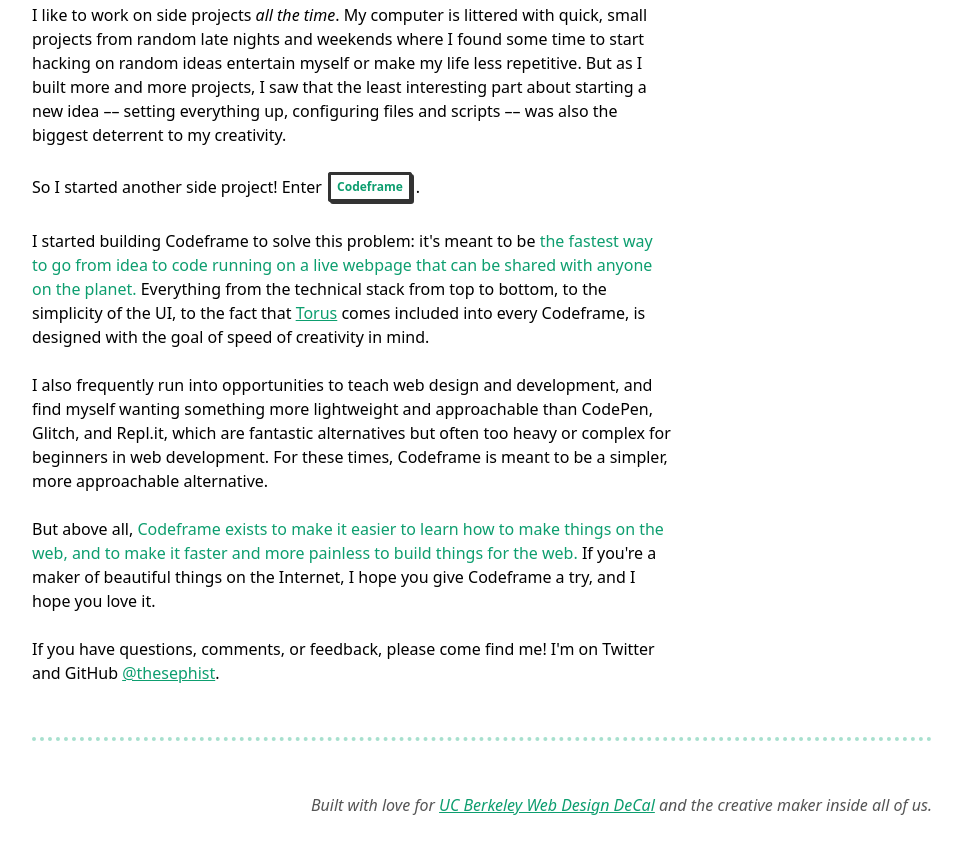
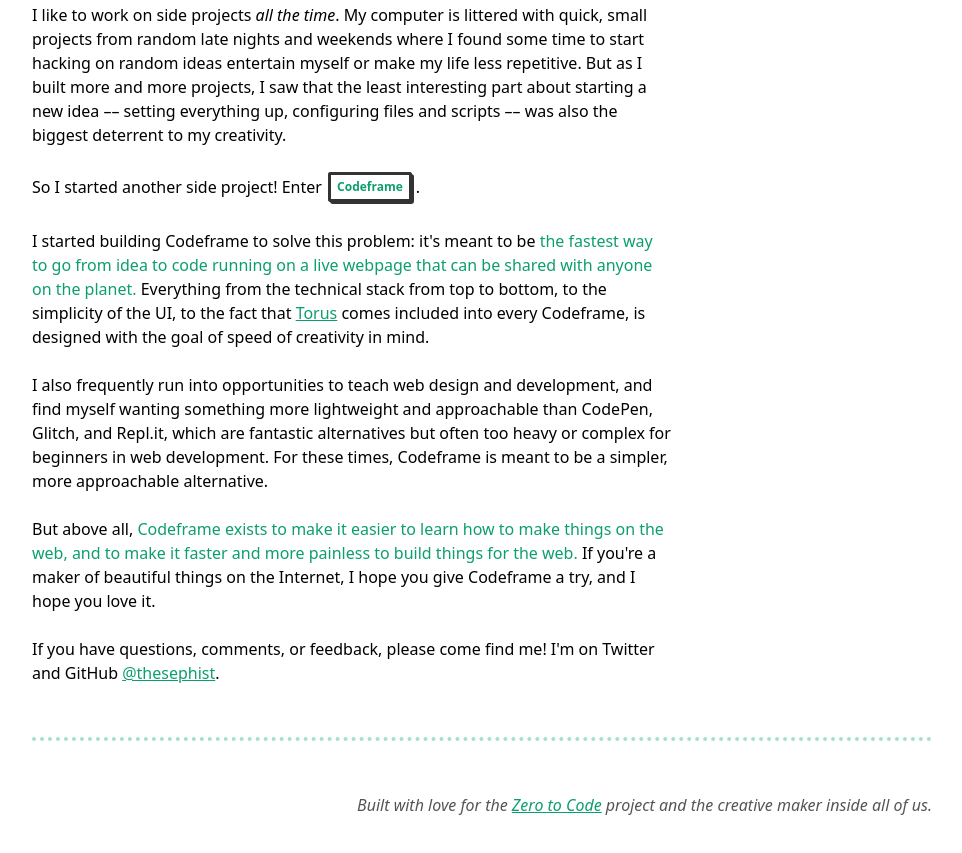
Before and after one commit to thesephist/codeframe, a website: page static/index.html in a window 1280 px wide. Shown: the part 3483-4336 px from the top of the page, without its empty margins (158-1120 px from the left). Drawn offline with Linux system fonts and the light colour scheme.

Commit message:
Made for WDD -> Made for Zero to Code

```diff
--- a/static/index.html
+++ b/static/index.html
@@ -277,8 +277,8 @@
     <footer>
       <div class="textOverlay">
         <p>
-          Built with love for
-          <a href="https://wdd.io">UC Berkeley Web Design DeCal</a>
+          Built with love for the
+          <a href="https://zerotocode.org">Zero to Code</a> project
           and the creative maker inside all of us.
         </p>
       </div>
```
